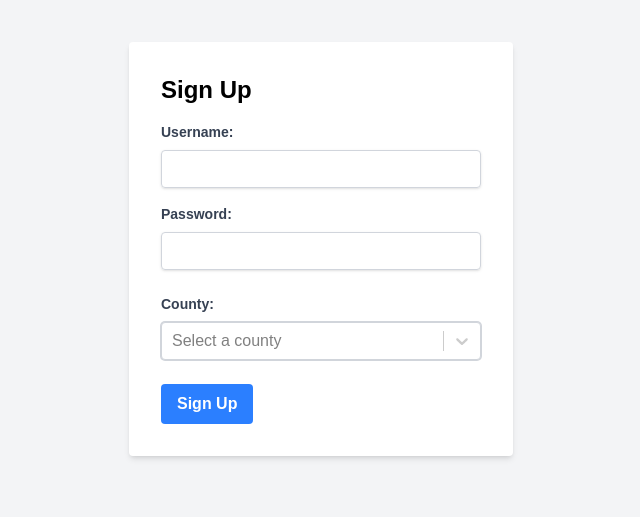
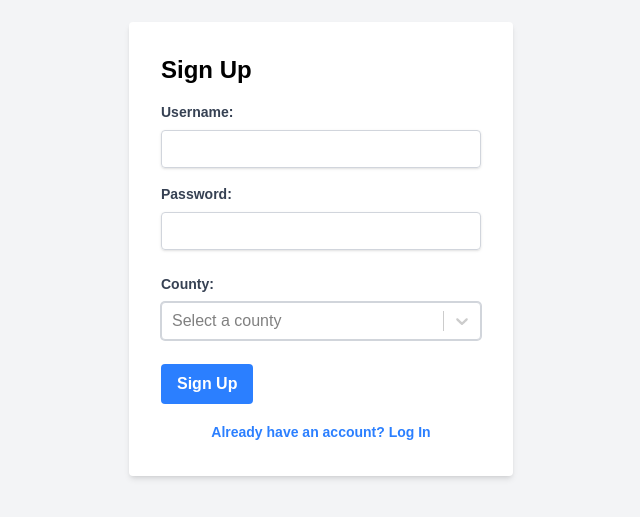
Before and after one commit to Hozaifa-Bhutta/agri_vision, a Next.js app: page /signup in a window 1280 px wide. Shown: the part 151-668 px from the top of the page, without its empty margins (319-959 px from the left). Built offline with nearby package versions, Linux system fonts and the light colour scheme; no server answers; the database is empty.

Commit message:
can go to login from signup

```diff
--- a/app/signup/page.tsx
+++ b/app/signup/page.tsx
@@ -1,13 +1,14 @@
 "use client";
 import { useState, useEffect } from 'react';
 import { StylesConfig } from 'react-select';
+import { useRouter } from 'next/navigation';
+import Select from 'react-select';
+import Link from 'next/link'; // Import the Link component
 
 // Define the County type
 interface County {
   county_state: string;
 }
-import { useRouter } from 'next/navigation';
-import Select from 'react-select';
 
 export default function SignupPage() {
   const [username, setUsername] = useState('');
@@ -25,10 +26,10 @@ export default function SignupPage() {
           const data = await response.json();
           console.log("Counties data:", data); // Inspect the data here
           // Format the counties data for react-select
-            const formattedCounties = data.map((county: County) => ({
+          const formattedCounties = data.map((county: County) => ({
             value: county.county_state,
             label: county.county_state
-            }));
+          }));
           setCounties(formattedCounties);
         } else {
           console.error('Failed to fetch counties:', response.status);
@@ -96,7 +97,6 @@ export default function SignupPage() {
   };
 
   // Custom styles to match the existing input fields
-
   const customStyles: StylesConfig<{ value: string; label: string }, false> = {
     control: (base, state) => ({
       ...base,
@@ -171,6 +171,14 @@ export default function SignupPage() {
             </button>
           </div>
         </form>
+        <div className="mt-4 text-center">
+          <Link
+            href="/"
+            className="inline-block align-baseline font-bold text-sm text-blue-500 hover:text-blue-800"
+          >
+            Already have an account? Log In
+          </Link>
+        </div>
       </div>
     </div>
   );
```
